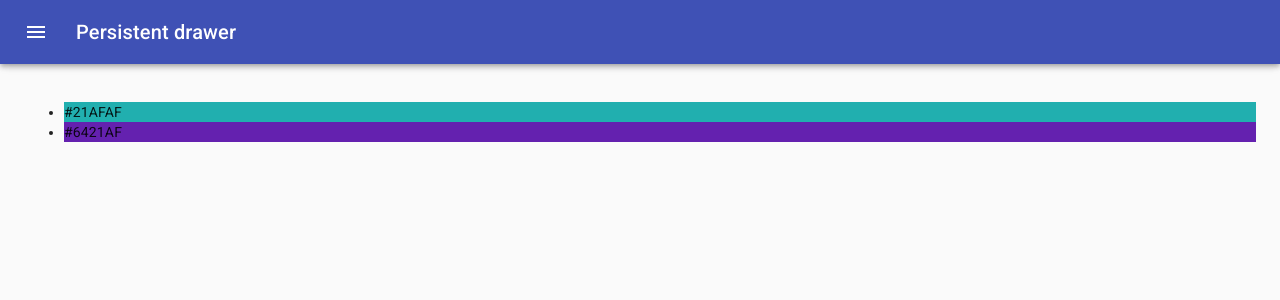
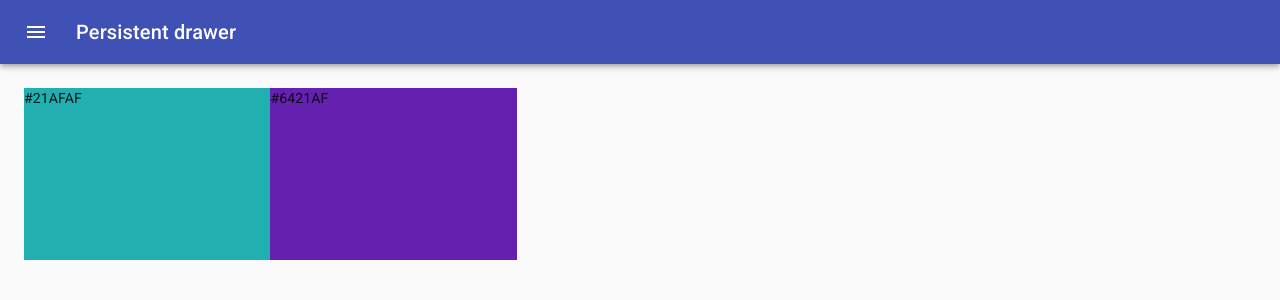
Before and after one commit to mclov/palettes-app, a React (Create React App) app: page /palette/new in a window 1280 px wide. Shown: the top 300 px of the page. Built offline with nearby package versions, Linux system fonts and the light colour scheme.

Commit message:
Add DraggableColorBox

```diff
--- /dev/null
+++ b/src/DraggableColorBox.js
@@ -0,0 +1,25 @@
+import React from 'react';
+import { withStyles } from '@material-ui/styles';
+
+
+const styles = {
+  root: {
+    width: '20%',
+    height: '25%',
+    margin: '0 auto',
+    display: 'inline-block',
+    position: 'relative',
+    cursor: 'pointer',
+    marginBottom: '-3.5px',
+  }
+}
+
+function DraggableColorBox(props) {
+  return (
+    <div className={props.classes.root} style={{ backgroundColor: props.color }}>
+      {props.color}
+    </div>
+  )
+}
+
+export default withStyles(styles)(DraggableColorBox);
--- a/src/NewPaletteForm.js
+++ b/src/NewPaletteForm.js
@@ -12,6 +12,7 @@
 import MenuIcon from '@material-ui/icons/Menu';
 import ChevronLeftIcon from '@material-ui/icons/ChevronLeft';
 import Button from '@material-ui/core/Button';
+import DraggableColorBox from './DraggableColorBox';
 import { ChromePicker } from 'react-color';
 
 const drawerWidth = 400;
@@ -56,6 +57,7 @@
   },
   content: {
     flexGrow: 1,
+    height: 'calc(100vh - 64px)',
     padding: theme.spacing(3),
     transition: theme.transitions.create('margin', {
       easing: theme.transitions.easing.sharp,
@@ -163,11 +165,9 @@
         })}
       >
         <div className={classes.drawerHeader} />
-        <ul>
-          {colors.map(color => (
-            <li style={{ backgroundColor: color }}>{color}</li>
-          ))}
-        </ul>
+        {colors.map(color => (
+          <DraggableColorBox color={color} />
+        ))}
       </main>
     </div>
   );
```
